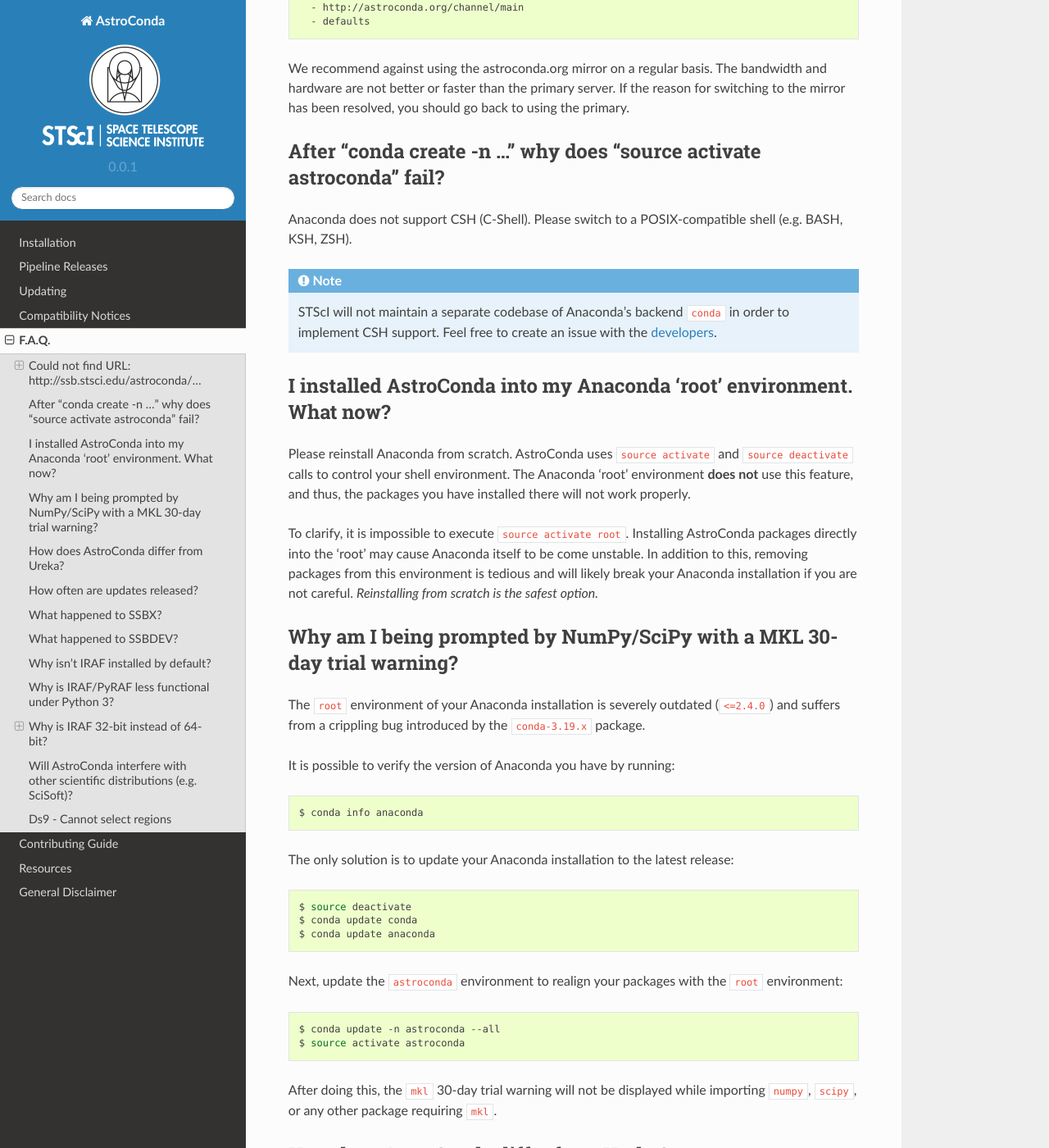
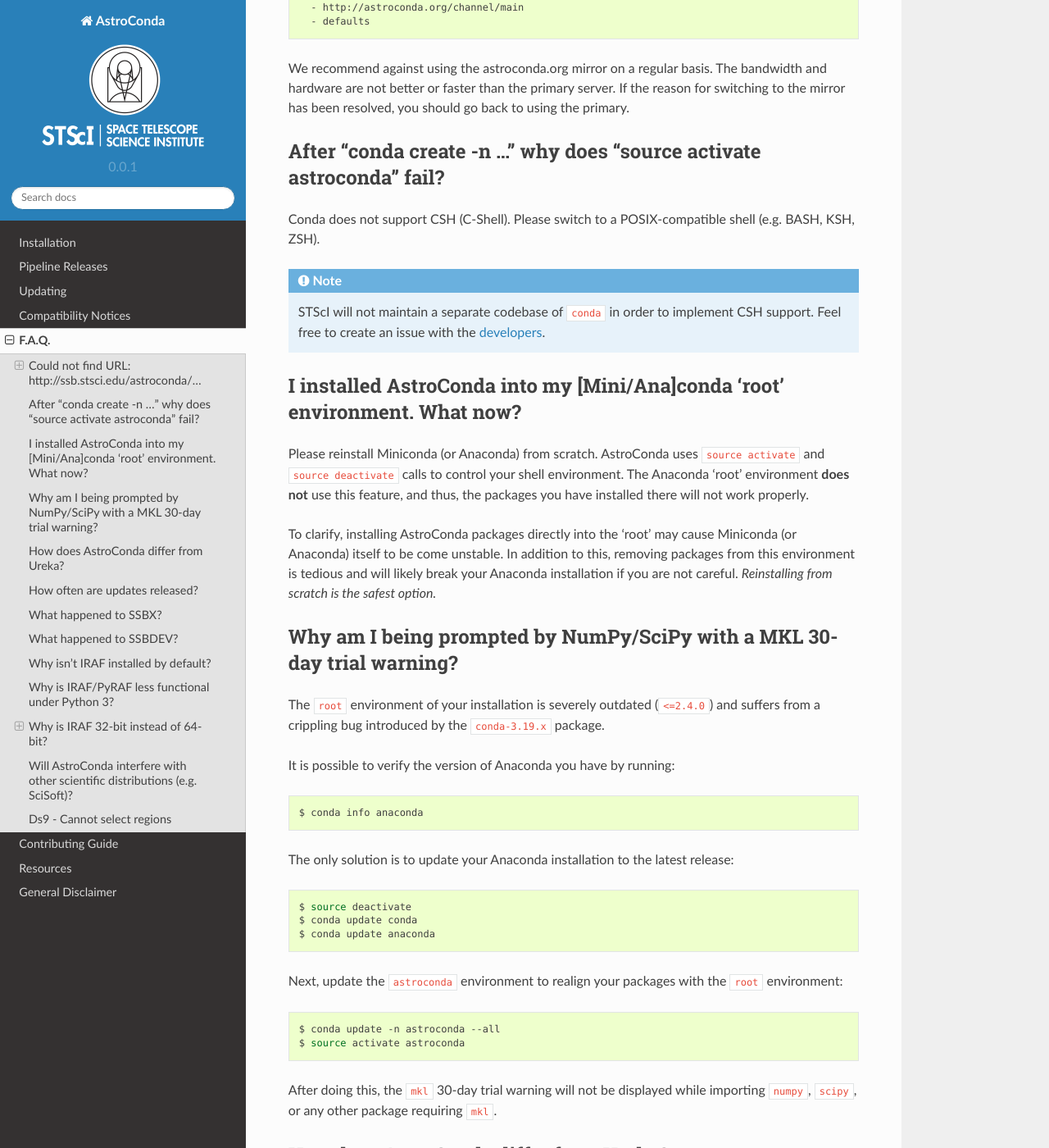
Before and after one commit to jhunkeler/astroconda, a Sphinx documentation site: the page built from source/faq.rst, in a window 1280 px wide and 1400 px high, scrolled down 946 px. Shown: the whole window at 82% size. Built offline with Sphinx 7.4.7 and the Read the Docs theme 2.0.0, drawn with Linux system fonts in a browser that asks for light colours; pages that are not in the unit, such as notebooks, are missing from menus; some of the changed text lies outside the part shown.

Commit message:
Replace or enhance references to anaconda with miniconda, or just conda depending on context

```diff
--- a/source/contributing.rst
+++ b/source/contributing.rst
@@ -71,7 +71,7 @@
 
 .. note::
 
-    This is not an Anaconda packaging tutorial. For more information about creating recipes from scratch, please refer to the `conda-build documentation <http://conda.pydata.org/docs/build_tutorials/pkgs2.html>`_.
+    This is not an full Conda packaging tutorial. For more information about creating recipes from scratch, please refer to the `conda-build documentation <http://conda.pydata.org/docs/build_tutorials/pkgs2.html>`_.
 
     **Hint:** Investigate the contents of the recipes in astroconda-contrib. For most cases, copying an existing recipe and changing its values will suffice.
 
@@ -271,7 +271,7 @@
 
 That's probably a bit more involved than you thought. Let's break it down. We issue ``-c [URL]`` which instructs the build to utilize the AstroConda channel while checking for package dependencies (i.e. the recipe's ``requirements`` section). Secondly, we issue ``--skip-existing`` to prevent ``conda build`` from rebuilding dependencies discovered in the local astroconda-contrib directory. That is to say, if a package defined as a requirement exists remotely, it will then download and install it, rather than rebuild it from scratch. ``--python=`` is self-explanatory, and the final argument is the name of the recipe(s) we intend to build.
 
-At this point, if the build was successful, our Conda package (a bzipped tarball) called ``sympy-1.0-py35_0.tar.bz2`` is emitted to ``/path/to/anaconda/conda-bld/[os-arch]/``. This directory is a local Conda package repository.
+At this point, if the build was successful, our Conda package (a bzipped tarball) called ``sympy-1.0-py35_0.tar.bz2`` is emitted to ``/path/to/miniconda3/conda-bld/[os-arch]/``. This directory is a local Conda package repository.
 
 To install this new ``sympy`` package and interact with it ourselves you could run the following:
 
@@ -292,7 +292,7 @@
 
     >>> import sympy
     >>> sympy.__file__
-    '/path/to/anaconda/envs/sympy_test/lib/python3.5/site-packages/sympy/__init__.py'
+    '/path/to/miniconda3/envs/sympy_test/lib/python3.5/site-packages/sympy/__init__.py'
 
 Now that you have verified the recipe is fully functional and are happy with the outcome, it's time to create a pull request against astroconda-contrib main repository.
 
--- a/source/faq.rst
+++ b/source/faq.rst
@@ -48,24 +48,23 @@
 After "conda create -n ..." why does "source activate astroconda" fail?
 ============================================================================
 
-Anaconda does not support CSH (C-Shell). Please switch to a POSIX-compatible shell (e.g. BASH, KSH, ZSH).
+Conda does not support CSH (C-Shell). Please switch to a POSIX-compatible shell (e.g. BASH, KSH, ZSH).
 
 .. note::
 
-    STScI will not maintain a separate codebase of Anaconda's backend ``conda`` in order to implement CSH support. Feel free to create an issue with the `developers <http://github.com/conda/conda/issues>`_.
+    STScI will not maintain a separate codebase of ``conda`` in order to implement CSH support. Feel free to create an issue with the `developers <http://github.com/conda/conda/issues>`_.
 
-I installed AstroConda into my Anaconda 'root' environment. What now?
-=====================================================================
+I installed AstroConda into my [Mini/Ana]conda 'root' environment. What now?
+============================================================================
 
-Please reinstall Anaconda from scratch. AstroConda uses ``source activate`` and ``source deactivate`` calls to
-control your shell environment. The Anaconda 'root' environment **does not** use this feature, and thus, the packages you have installed there will not work properly.
+Please reinstall Miniconda (or Anaconda) from scratch. AstroConda uses ``source activate`` and ``source deactivate`` calls to control your shell environment. The Anaconda 'root' environment **does not** use this feature, and thus, the packages you have installed there will not work properly.
 
-To clarify, it is impossible to execute ``source activate root``. Installing AstroConda packages directly into the 'root' may cause Anaconda itself to be come unstable. In addition to this, removing packages from this environment is tedious and will likely break your Anaconda installation if you are not careful. *Reinstalling from scratch is the safest option.*
+To clarify, installing AstroConda packages directly into the 'root' may cause Miniconda (or Anaconda) itself to be come unstable. In addition to this, removing packages from this environment is tedious and will likely break your Anaconda installation if you are not careful. *Reinstalling from scratch is the safest option.*
 
 Why am I being prompted by NumPy/SciPy with a MKL 30-day trial warning?
 =======================================================================
 
-The ``root`` environment of your Anaconda installation is severely outdated (``<=2.4.0``) and suffers from a crippling bug introduced by the ``conda-3.19.x`` package.
+The ``root`` environment of your installation is severely outdated (``<=2.4.0``) and suffers from a crippling bug introduced by the ``conda-3.19.x`` package.
 
 It is possible to verify the version of Anaconda you have by running:
 
@@ -167,7 +166,7 @@
 Will AstroConda interfere with other scientific distributions (e.g. SciSoft)?
 =============================================================================
 
-**Probably**, however unlike Ureka, we do not impose any restrictions on your environment or issue compatibility warnings at run-time. It is your responsibility to maintain a functional shell environment so [insert scientific distribution here] does not conflict with your Anaconda installation.
+**Probably**, however unlike Ureka, we do not impose any restrictions on your environment or issue compatibility warnings at run-time. It is your responsibility to maintain a functional shell environment so [insert scientific distribution here] does not conflict with your Conda installation.
 
 Ds9 - Cannot select regions
 ===========================
```
Also changed, not shown: source/resources.rst (+6 -2 lines).
